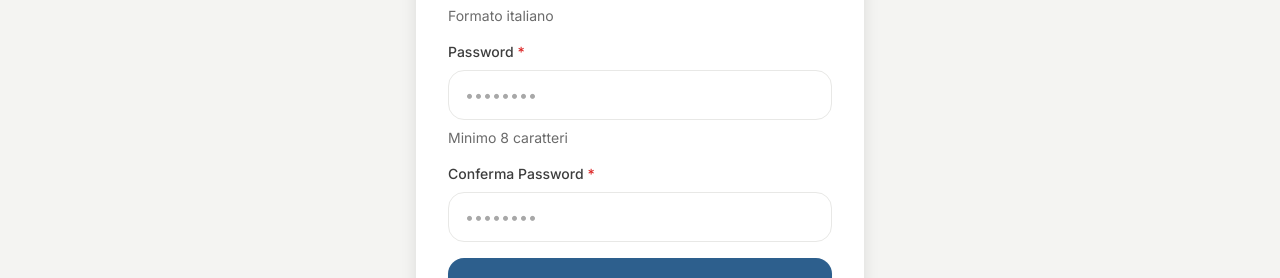
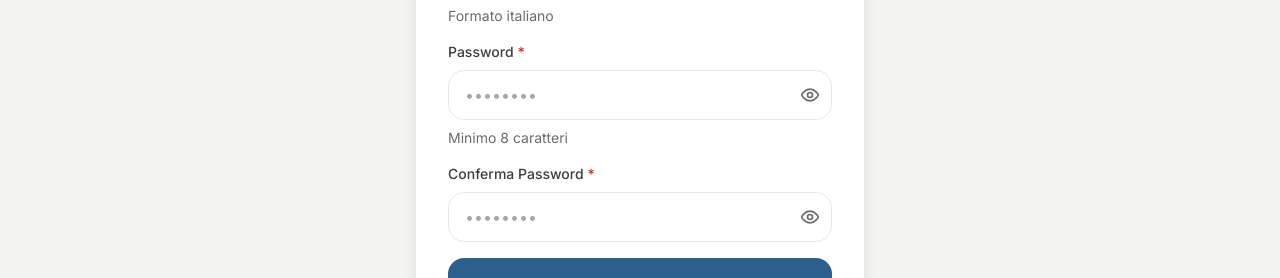
Before and after one commit to vetrinaimmobilihandmade/portale-immobili-handmade, a Next.js app: page /auth/register in a window 1280 px wide. Shown: the part 521-799 px from the top of the page. Built offline with nearby package versions, Linux system fonts and the light colour scheme; no server answers.

Commit message:
Update Input.tsx

```diff
--- a/components/ui/Input.tsx
+++ b/components/ui/Input.tsx
@@ -1,4 +1,5 @@
-import { InputHTMLAttributes, forwardRef } from 'react';
+import { InputHTMLAttributes, forwardRef, useState } from 'react';
+import { Eye, EyeOff } from 'lucide-react';
 
 interface InputProps extends InputHTMLAttributes<HTMLInputElement> {
   label?: string;
@@ -7,7 +8,11 @@ interface InputProps extends InputHTMLAttributes<HTMLInputElement> {
 }
 
 const Input = forwardRef<HTMLInputElement, InputProps>(
-  ({ label, error, helperText, className = '', ...props }, ref) => {
+  ({ label, error, helperText, type, className = '', ...props }, ref) => {
+    const [showPassword, setShowPassword] = useState(false);
+    const isPassword = type === 'password';
+    const inputType = isPassword && showPassword ? 'text' : type;
+
     return (
       <div className="w-full">
         {label && (
@@ -17,18 +22,37 @@ const Input = forwardRef<HTMLInputElement, InputProps>(
           </label>
         )}
 
+        <div className="relative">
           <input
             ref={ref}
+            type={inputType}
             className={`
               w-full px-4 py-3 bg-white border rounded-lg text-text-primary
               placeholder:text-text-disabled
               focus:outline-none focus:ring-2 focus:ring-primary focus:border-primary
               disabled:bg-neutral-main disabled:cursor-not-allowed
+              ${isPassword ? 'pr-12' : ''}
               ${error ? 'border-red-500 focus:ring-red-500' : 'border-neutral-border'}
               ${className}
             `.trim().replace(/\s+/g, ' ')}
             {...props}
           />
+
+          {isPassword && (
+            <button
+              type="button"
+              onClick={() => setShowPassword(!showPassword)}
+              className="absolute right-3 top-1/2 -translate-y-1/2 text-text-secondary hover:text-text-primary transition-colors"
+              tabIndex={-1}
+            >
+              {showPassword ? (
+                <EyeOff className="w-5 h-5" />
+              ) : (
+                <Eye className="w-5 h-5" />
+              )}
+            </button>
+          )}
+        </div>
 
         {error && (
           <p className="mt-2 text-sm text-red-600">{error}</p>
```
Lines whose indentation alone changed are shown as unchanged.
